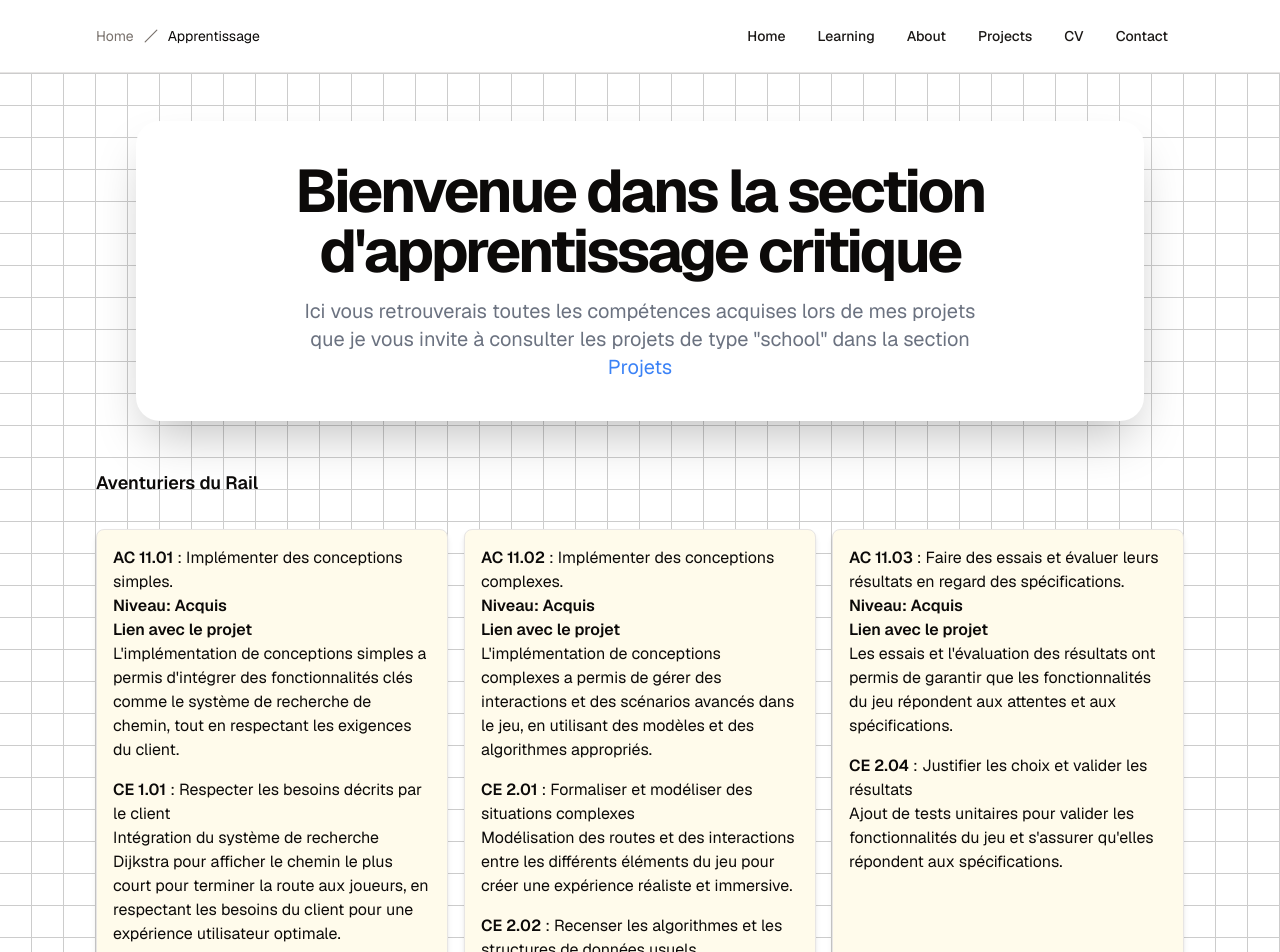
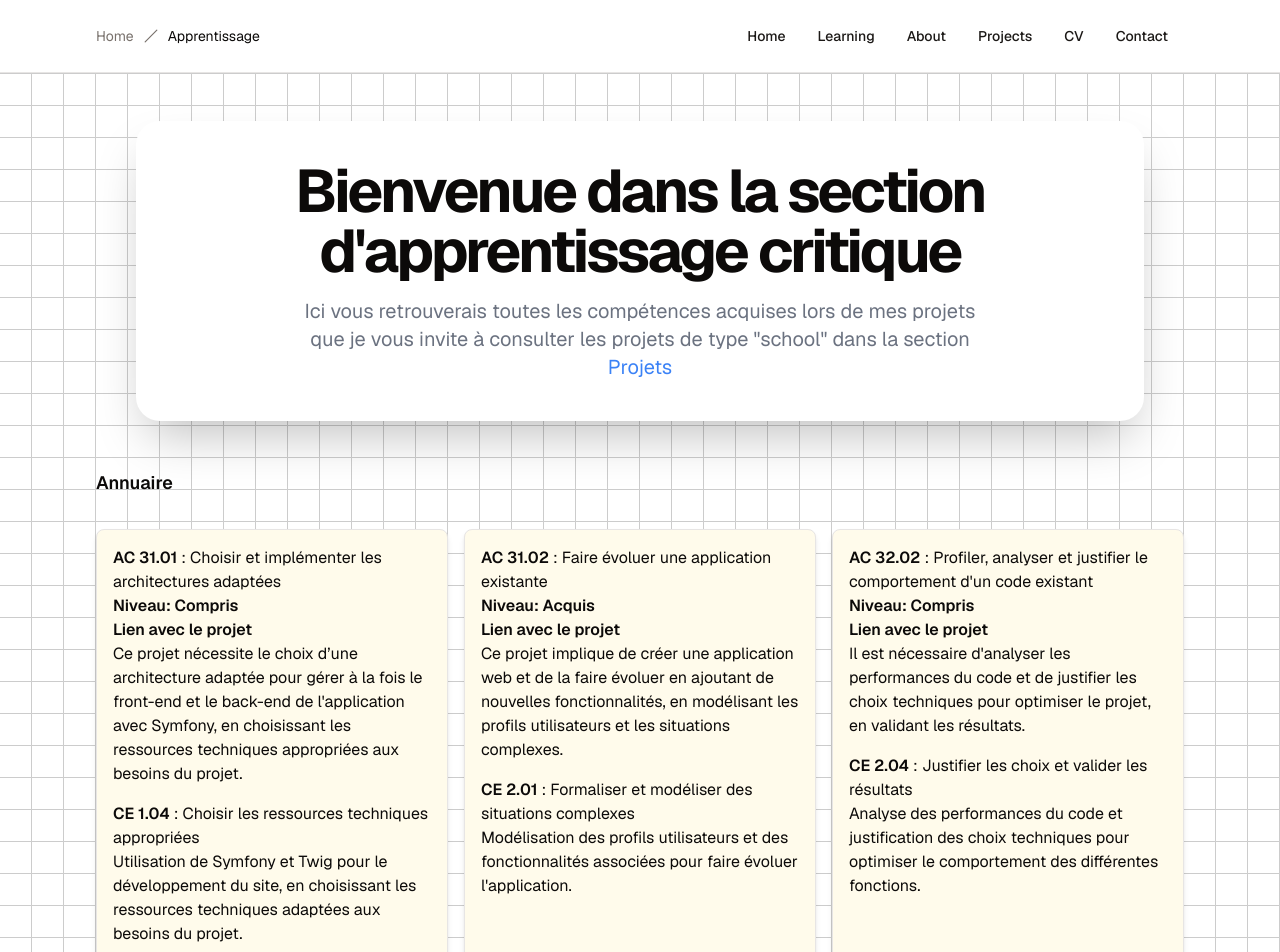
Before and after one commit to Clement-Garro/portfolioV2, a Next.js app: page /apprentissage in a window 1280 px wide. Shown: the top 952 px of the page. Built offline with nearby package versions, Linux system fonts and the light colour scheme.

Commit message:
Apprentissage / mailer

```diff
--- a/src/app/apprentissage/page.tsx
+++ b/src/app/apprentissage/page.tsx
@@ -24,7 +24,7 @@ export default function Learning() {
       </div>
       <div className="grid grid-cols-1 gap-4">
         {/*prendre que les apprentissage de 3eme année donc annuaire et API REST*/}
-        {AllCompetences.map(comp => (
+        {AllCompetences.filter(comp => comp.projectName === "Annuaire" || comp.projectName === "API REST").map(comp => (
           <div key={comp.projectName}>
             <div className="text-lg font-semibold mb-8"><a href={comp.linkProject}>{comp.projectName}</a></div>
             <div
```
